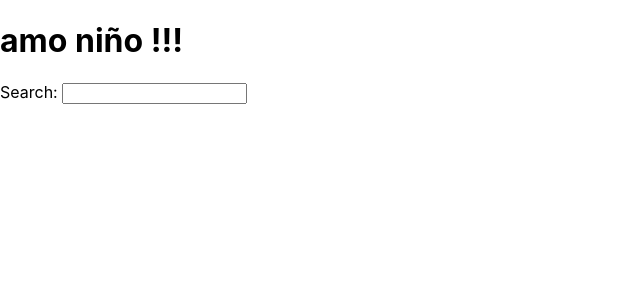
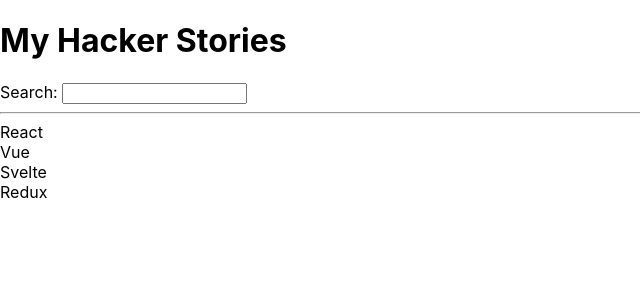
Before and after one commit to dominguezcelada/hacker-stories, a React (Create React App) app: page / in a window 1280 px wide. Shown: the top 300 px of the page, without its empty margins (0-640 px from the left). Built offline with nearby package versions, Linux system fonts and the light colour scheme.

Commit message:
feat(lists-in-react): print lists in react (#4)

```diff
--- a/src/App.js
+++ b/src/App.js
@@ -2,20 +2,53 @@
 
 import './App.css';
 
-const messages = [
-  'amo',
-  'niño',
-  '!!!'
-]
+const list = [
+  {
+    title: 'React',
+    url: 'https://reactjs.org/',
+    author: 'Jordan Walke',
+    num_comments: 3,
+    points: 4,
+    objectID: 0,
+  },
+  {
+    title: 'Vue',
+    url: 'https://vuejs.org/',
+    author: 'Evan You',
+    num_comments: 3,
+    points: 4,
+    objectID: 1,
+  },
+  {
+    title: 'Svelte',
+    url: 'https://svelte.dev/',
+    author: 'Rich Harris',
+    num_comments: 3,
+    points: 4,
+    objectID: 2,
+  },
+  {
+    title: 'Redux',
+    url: 'https://redux.js.org/',
+    author: 'Dan Abramov, Andrew Clark',
+    num_comments: 2,
+    points: 5,
+    objectID: 3,
+  },
+];
 
 function App() {
   return (
     <div>
-      <h1>
-        {messages.join(' ')}
-      </h1>
+      <h1>My Hacker Stories</h1>
       <label htmlFor="search">Search: </label>
       <input id="search" type="text" />
+      <hr />
+      { list.map(item => {
+        return <div key={item.objectID}>
+          {item.title}
+        </div>
+      })}
     </div>
   );
 }
```
